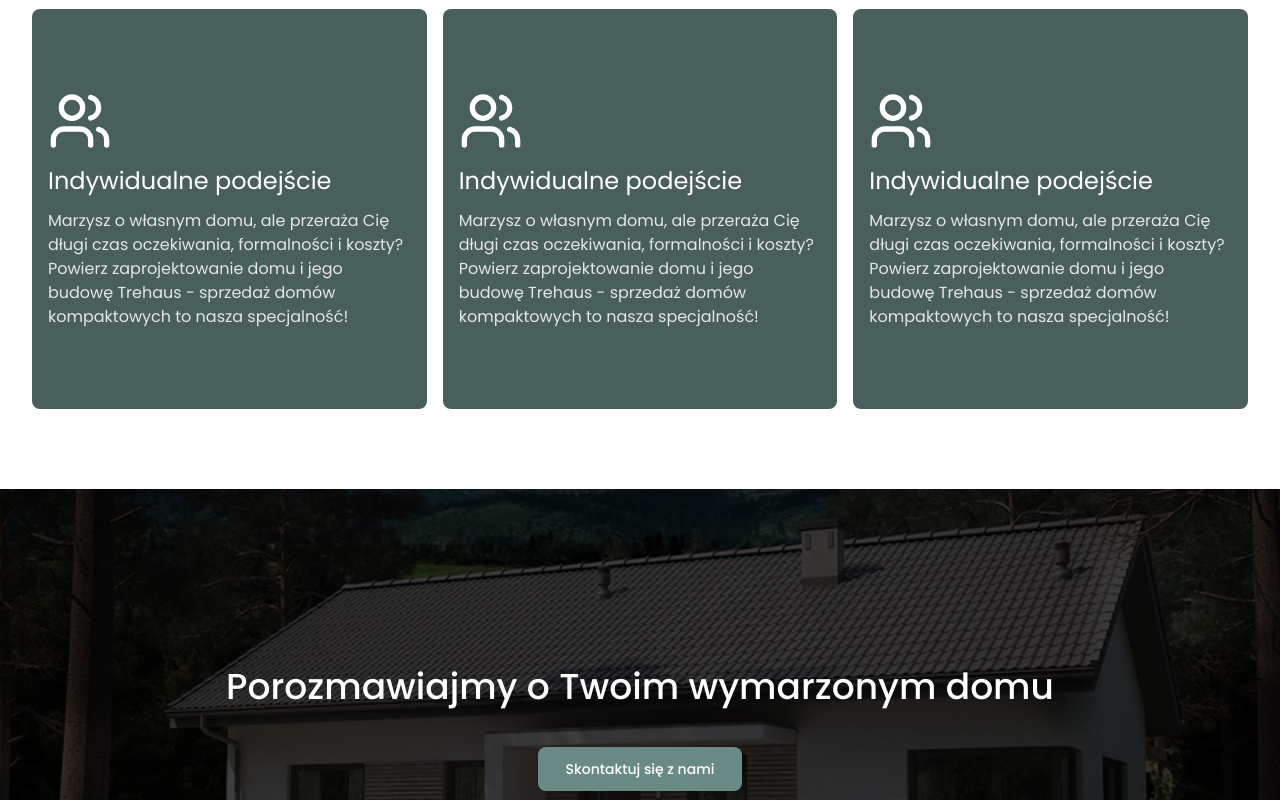
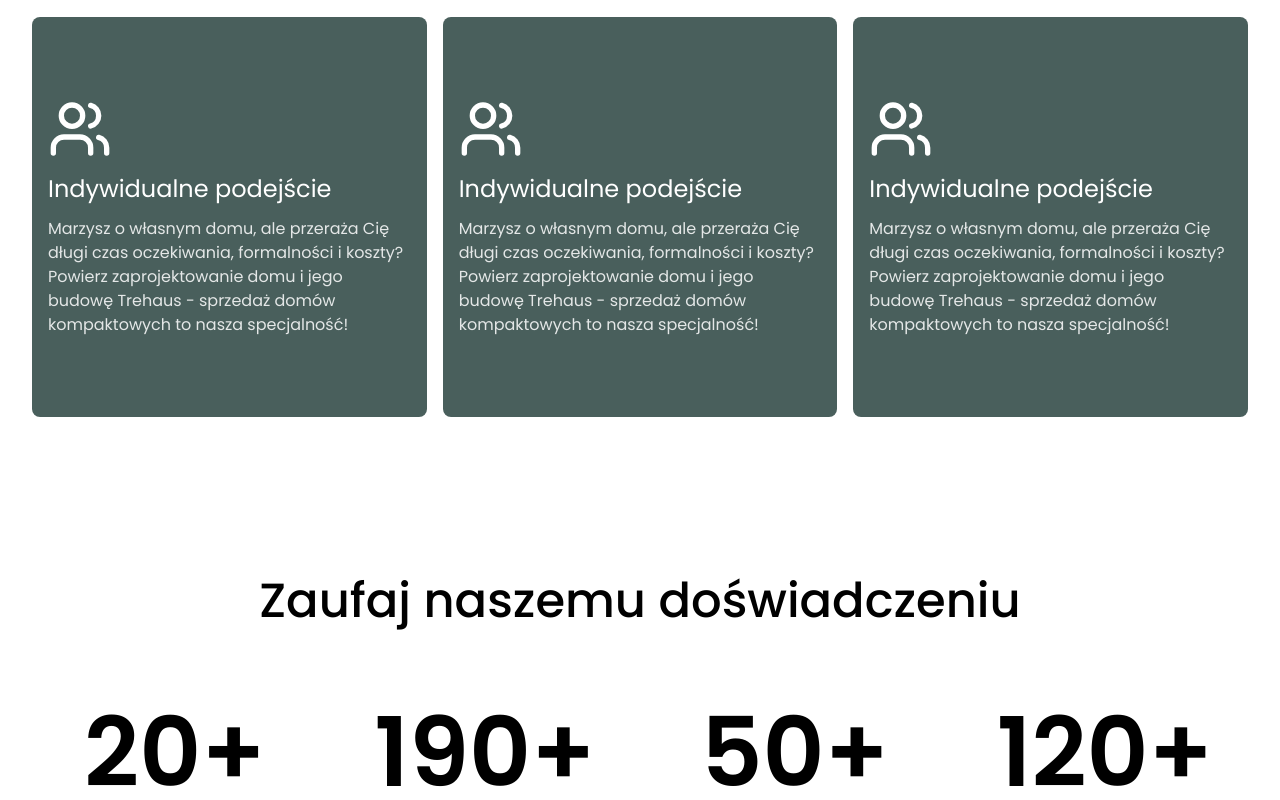
Before and after one commit to MikiLewy/Trehaus, a Next.js app: page / in a window 1280 px wide. Shown: the part 2000-2800 px from the top of the page. Built offline with nearby package versions, Linux system fonts and the light colour scheme.

Commit message:
feat: created stats section

```diff
--- a/app/page.tsx
+++ b/app/page.tsx
@@ -1,6 +1,7 @@
 import AboutUs from '@/components/organisms/home/about-us/about-us';
 import CompanyShowcase from '@/components/organisms/home/company-showcase/company-showcase';
 import Hero from '@/components/organisms/home/hero/hero';
+import Stats from '@/components/organisms/home/stats/stats';
 import WhyChooseUs from '@/components/organisms/home/why-choose-us/why-choose-us';
 
 export default function Home() {
@@ -10,6 +11,7 @@ export default function Home() {
       <AboutUs />
       <CompanyShowcase />
       <WhyChooseUs />
+      <Stats />
     </main>
   );
 }
--- /dev/null
+++ b/components/atoms/counter/counter.tsx
@@ -0,0 +1,63 @@
+'use client';
+
+import { animate, motion } from 'framer-motion';
+import React, { useEffect, useRef, useState } from 'react';
+
+interface CounterProps {
+  from: number;
+  to: number;
+}
+
+const Counter: React.FC<CounterProps> = ({ from, to }) => {
+  const nodeRef = useRef<HTMLParagraphElement | null>(null);
+  const [isInView, setIsInView] = useState(false);
+
+  useEffect(() => {
+    const node = nodeRef.current;
+    if (!node) return;
+
+    const observer = new IntersectionObserver(
+      entries => {
+        entries.forEach(entry => {
+          if (entry.isIntersecting) {
+            setIsInView(true);
+          }
+        });
+      },
+      { threshold: 0.1 },
+    );
+
+    observer.observe(node);
+
+    return () => {
+      observer.unobserve(node);
+    };
+  }, []);
+
+  useEffect(() => {
+    if (!isInView) return;
+
+    const node = nodeRef.current;
+    if (!node) return;
+
+    const controls = animate(from, to, {
+      duration: 1,
+      onUpdate(value) {
+        node.textContent = Math.round(value).toString();
+      },
+    });
+
+    return () => controls.stop();
+  }, [from, to, isInView]);
+
+  return (
+    <motion.span
+      ref={nodeRef}
+      initial={{ opacity: 0, scale: 0.1 }}
+      animate={isInView ? { opacity: 1, scale: 1 } : {}}
+      transition={{ duration: 0.4 }}
+    />
+  );
+};
+
+export default Counter;
--- a/components/atoms/section-title/section-title.tsx
+++ b/components/atoms/section-title/section-title.tsx
@@ -7,7 +7,7 @@ interface Props {
 }
 
 const SectionTitle = ({ children, className }: Props) => {
-  const mergedClassName = twMerge('text-2xl xl:text-4xl font-medium', className);
+  const mergedClassName = twMerge('text-2xl sm:text-3xl lg:text-4xl xl:text-5xl font-medium', className);
 
   return <h2 className={mergedClassName}>{children}</h2>;
 };
--- /dev/null
+++ b/components/organisms/home/stats/stats.tsx
@@ -0,0 +1,45 @@
+import Counter from '@/components/atoms/counter/counter';
+import SectionTitle from '@/components/atoms/section-title/section-title';
+
+const stats = [
+  {
+    key: 'experience',
+    description: 'lat doświadczenia',
+    value: 20,
+  },
+  {
+    key: 'completed-houses',
+    description: 'wybudowanych domów',
+    value: 190,
+  },
+  {
+    key: 'realizations',
+    description: 'realizacji rocznie',
+    value: 50,
+  },
+  {
+    key: 'customers',
+    description: 'zadowolonych klientów',
+    value: 120,
+  },
+];
+
+const Stats = () => {
+  return (
+    <section className="vertical-section-spacing content-container">
+      <SectionTitle className="md:text-center">Zaufaj naszemu doświadczeniu</SectionTitle>
+      <div className="flex flex-col justify-start gap-6 mt-6 md:justify-between md:flex-row md:mt-10 xl:mt-20 ">
+        {stats.map(stat => (
+          <div key={stat.key} className="flex flex-col gap-1 md:text-center md:basis-1/4 md:items-center">
+            <h4 className="font-semibold text-5xl md:text-6xl lg:text-7xl xl:text-8xl">
+              <Counter from={0} to={stat.value ?? 0} />+
+            </h4>
+            <p>{stat.description}</p>
+          </div>
+        ))}
+      </div>
+    </section>
+  );
+};
+
+export default Stats;
```
